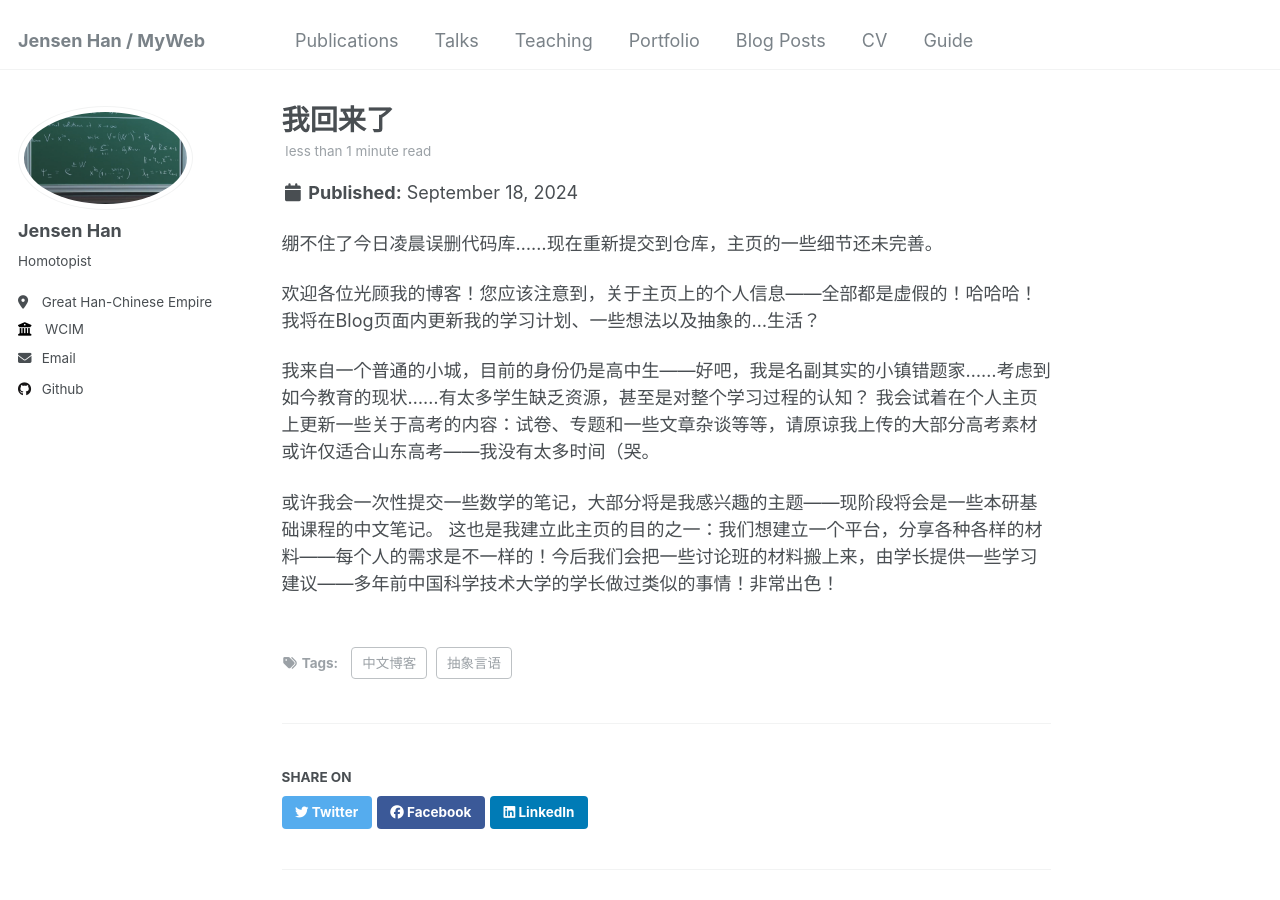
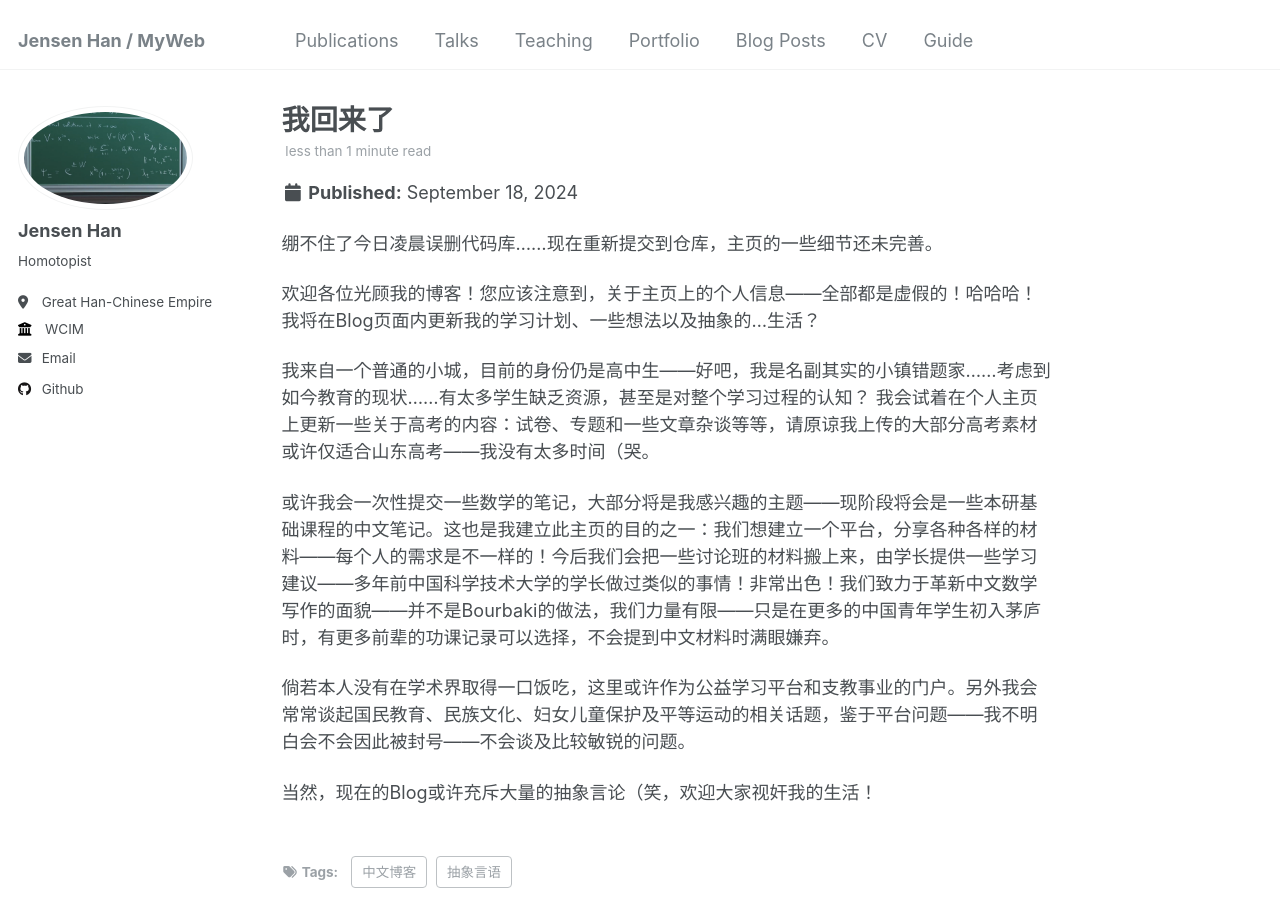
Before and after one commit to JensenHanSJ/JensenHanSJ.github.io, a Jekyll site: the page built from _posts/2024-09-18-post.md, in a window 1280 px wide and 900 px high. Built offline with Jekyll 4.4.1, drawn with Linux system fonts in a browser that asks for light colours.

Commit message:
Update 2024-09-18-post.md

```diff
--- a/_posts/2024-09-18-post.md
+++ b/_posts/2024-09-18-post.md
@@ -14,5 +14,8 @@ tags:
 我来自一个普通的小城，目前的身份仍是高中生——好吧，我是名副其实的小镇错题家......考虑到如今教育的现状......有太多学生缺乏资源，甚至是对整个学习过程的认知？
 我会试着在个人主页上更新一些关于高考的内容：试卷、专题和一些文章杂谈等等，请原谅我上传的大部分高考素材或许仅适合山东高考——我没有太多时间（哭。
 
-或许我会一次性提交一些数学的笔记，大部分将是我感兴趣的主题——现阶段将会是一些本研基础课程的中文笔记。
-这也是我建立此主页的目的之一：我们想建立一个平台，分享各种各样的材料——每个人的需求是不一样的！今后我们会把一些讨论班的材料搬上来，由学长提供一些学习建议——多年前中国科学技术大学的学长做过类似的事情！非常出色！
+或许我会一次性提交一些数学的笔记，大部分将是我感兴趣的主题——现阶段将会是一些本研基础课程的中文笔记。这也是我建立此主页的目的之一：我们想建立一个平台，分享各种各样的材料——每个人的需求是不一样的！今后我们会把一些讨论班的材料搬上来，由学长提供一些学习建议——多年前中国科学技术大学的学长做过类似的事情！非常出色！我们致力于革新中文数学写作的面貌——并不是Bourbaki的做法，我们力量有限——只是在更多的中国青年学生初入茅庐时，有更多前辈的功课记录可以选择，不会提到中文材料时满眼嫌弃。
+
+倘若本人没有在学术界取得一口饭吃，这里或许作为公益学习平台和支教事业的门户。另外我会常常谈起国民教育、民族文化、妇女儿童保护及平等运动的相关话题，鉴于平台问题——我不明白会不会因此被封号——不会谈及比较敏锐的问题。
+
+当然，现在的Blog或许充斥大量的抽象言论（笑，欢迎大家视奸我的生活！
```
